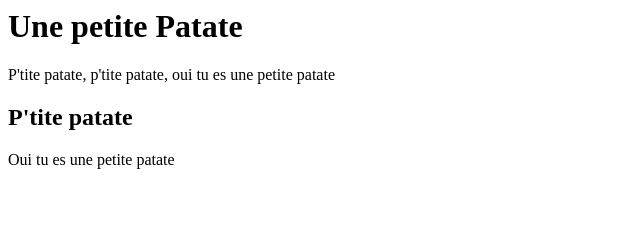
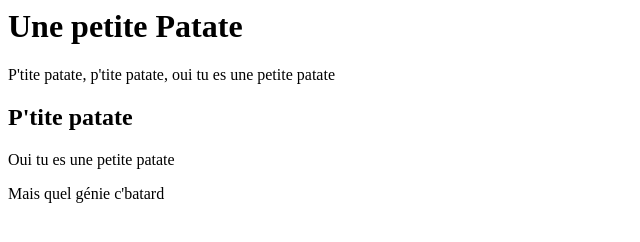
Before and after one commit to Themasteronepiec/premier-code, a plain HTML site: page index.html in a window 1280 px wide. Shown: the whole page, without its empty margins (0-640 px from the left). Drawn offline with Linux system fonts and the light colour scheme.

Commit message:
Ajout test p batard

```diff
--- a/index.html
+++ b/index.html
@@ -2,3 +2,4 @@
 <p> P'tite patate, p'tite patate, oui tu es une petite patate </p>
 <h2> P'tite patate </h2>
 <p> Oui tu es une petite patate </p>
+<p>Mais quel génie c'batard</p>
```
